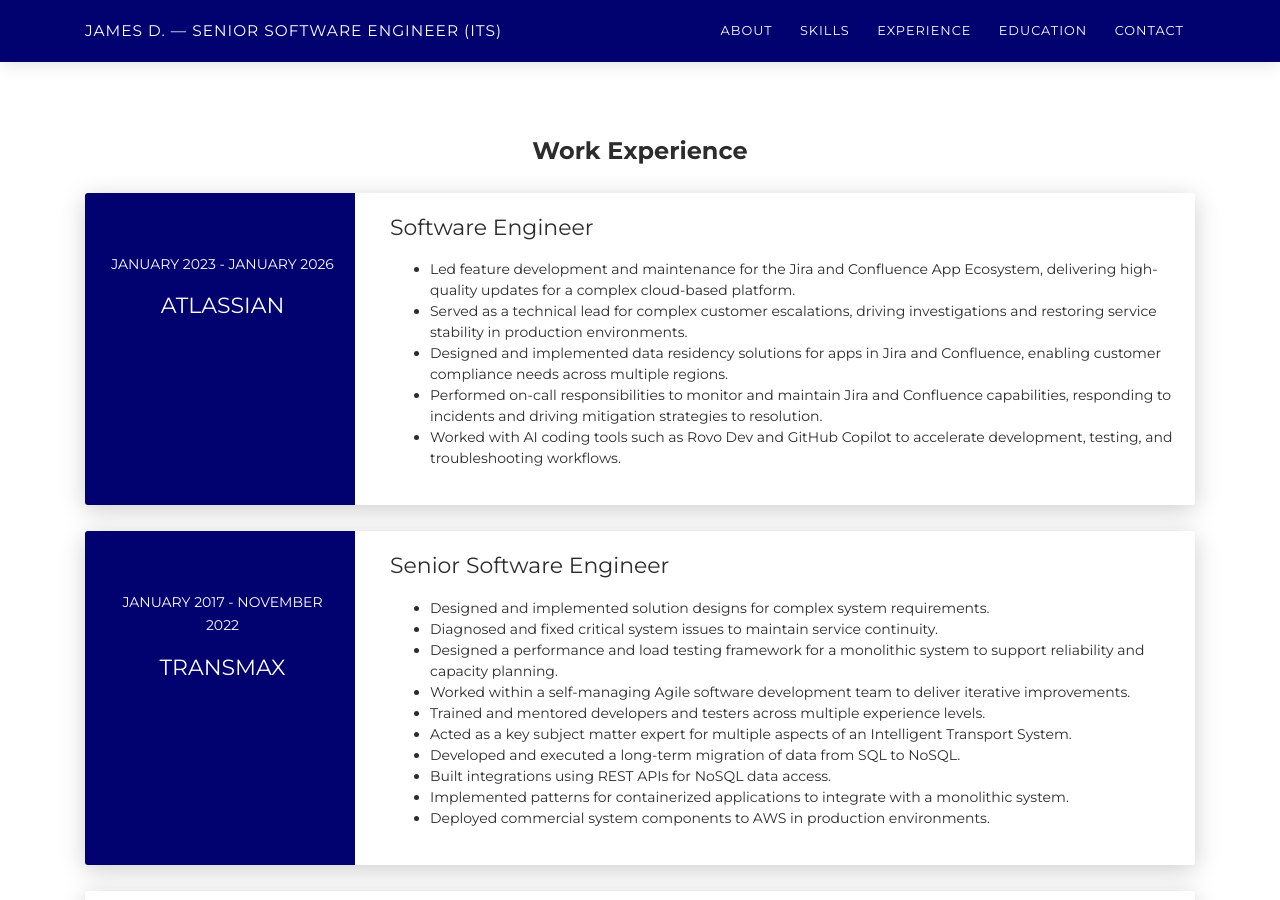
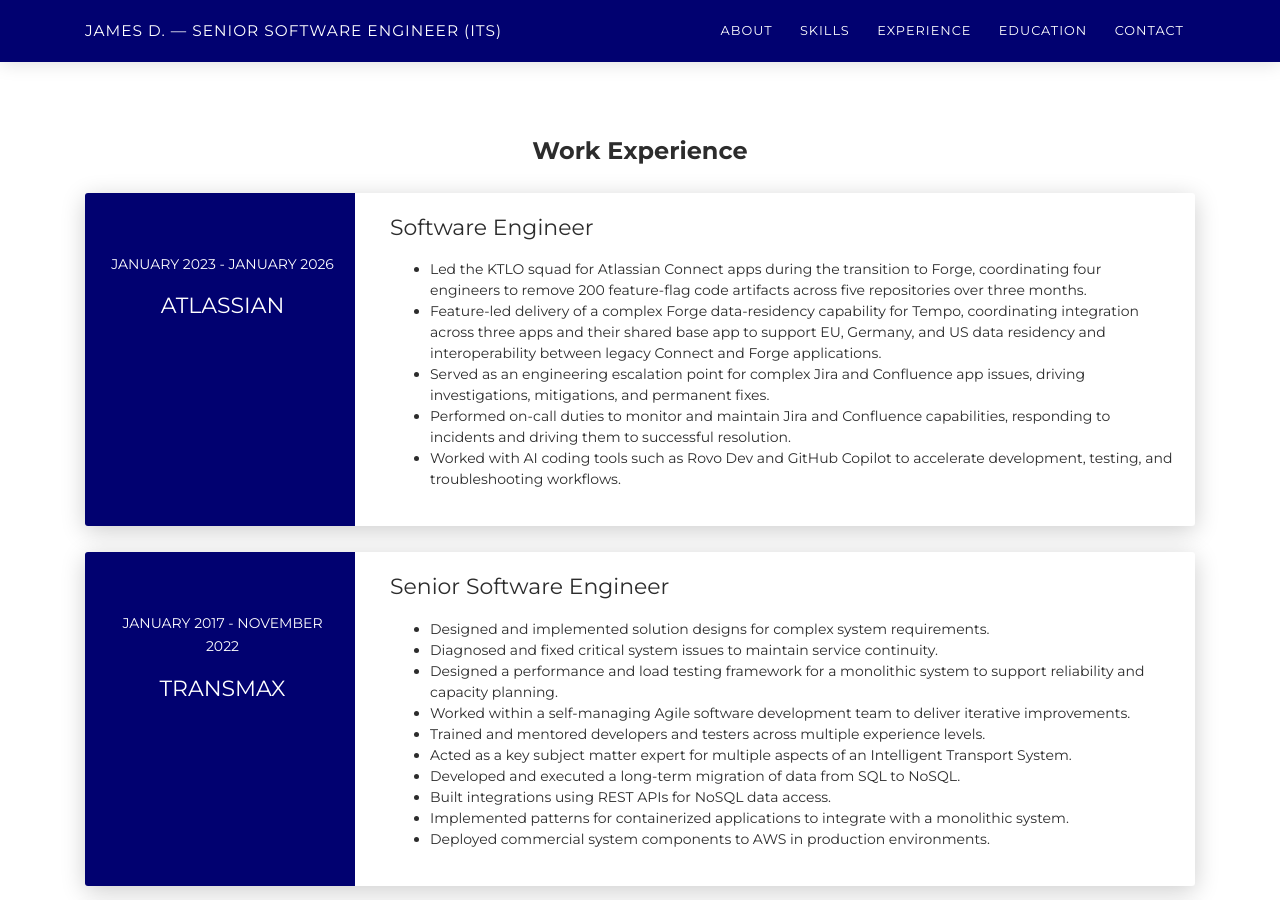
Before and after one commit to jamesd24/jamesd24.github.io, a Jekyll site: the page built from index.html, in a window 1280 px wide and 900 px high, scrolled down 1540 px. Built offline with Jekyll 4.4.1, drawn with Linux system fonts in a browser that asks for light colours; nearby versions of some CDN libraries.

Commit message:
Strengthen Atlassian work bullet points with concrete leadership and technical scope.

```diff
--- a/_includes/work/atlassian.md
+++ b/_includes/work/atlassian.md
@@ -1,5 +1,5 @@
-- Led feature development and maintenance for the Jira and Confluence App Ecosystem, delivering high-quality updates for a complex cloud-based platform.
-- Served as a technical lead for complex customer escalations, driving investigations and restoring service stability in production environments.
-- Designed and implemented data residency solutions for apps in Jira and Confluence, enabling customer compliance needs across multiple regions.
-- Performed on-call responsibilities to monitor and maintain Jira and Confluence capabilities, responding to incidents and driving mitigation strategies to resolution.
+- Led the KTLO squad for Atlassian Connect apps during the transition to Forge, coordinating four engineers to remove 200 feature-flag code artifacts across five repositories over three months.
+- Feature-led delivery of a complex Forge data-residency capability for Tempo, coordinating integration across three apps and their shared base app to support EU, Germany, and US data residency and interoperability between legacy Connect and Forge applications.
+- Served as an engineering escalation point for complex Jira and Confluence app issues, driving investigations, mitigations, and permanent fixes.
+- Performed on-call duties to monitor and maintain Jira and Confluence capabilities, responding to incidents and driving them to successful resolution.
 - Worked with AI coding tools such as Rovo Dev and GitHub Copilot to accelerate development, testing, and troubleshooting workflows.
```
